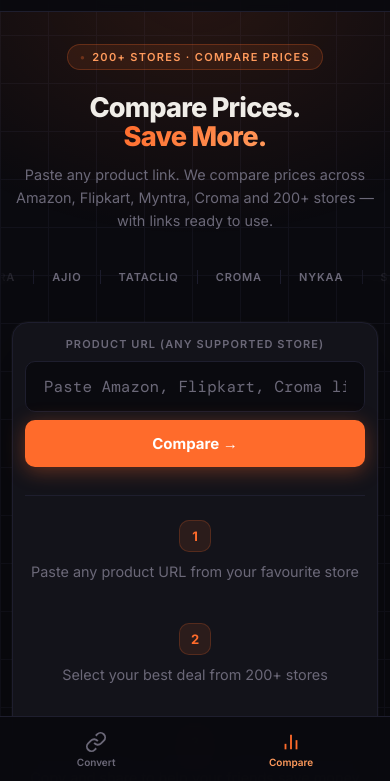
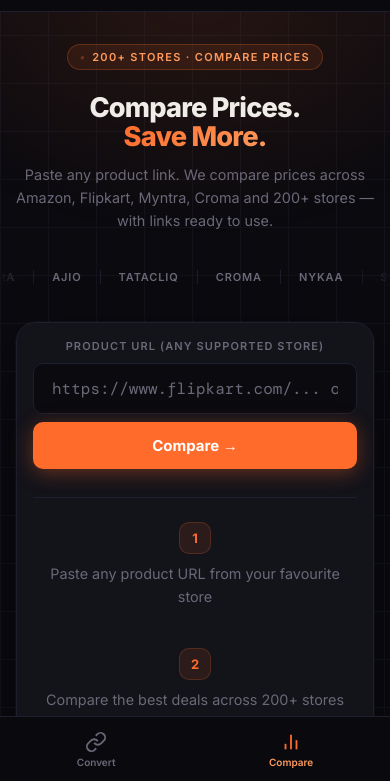
Before and after one commit to smartpicks0326-commits/extrape-affiliate, a website: page compare.html in a window 390 px wide. Shown: the part 61-842 px from the top of the page. Drawn offline with nearby package versions, Linux system fonts and the light colour scheme; no server answers.

Commit message:
Matched with index.html

```diff
--- a/compare.html
+++ b/compare.html
@@ -45,37 +45,23 @@ section{position:relative;z-index:1;}
 #hero h1{font-size:clamp(2.2rem,6vw,3.6rem);font-weight:800;line-height:1.05;letter-spacing:-.03em;margin-bottom:16px;}
 #hero h1 em{font-style:normal;background:linear-gradient(135deg,var(--accent) 0%,var(--accent2) 100%);-webkit-background-clip:text;-webkit-text-fill-color:transparent;background-clip:text;}
 #hero p{color:var(--muted);font-size:1rem;max-width:420px;margin:0 auto 24px;line-height:1.6;}
-/* ── Search card — mirrors index.html .card inside <main> ── */
-.search-card{
-  width:100%;max-width:580px;
-  background:var(--surface);
-  border:1px solid var(--border);
-  border-radius:20px;
-  padding:32px;
-  box-shadow:0 24px 64px rgba(0,0,0,0.4), 0 0 0 1px rgba(255,255,255,0.03);
-  box-sizing:border-box;
-  margin-top:40px;
-}
-/* ── Input label — mirrors index.html .input-label ── */
-.input-label{
-  font-size:11px;font-weight:600;
-  letter-spacing:0.1em;text-transform:uppercase;
-  color:var(--muted);
-  margin-bottom:10px;
-  display:block;
-}
-.input-wrap{width:100%;box-sizing:border-box;}
-.input-row{display:flex;gap:10px;width:100%;min-width:0;}
-#urlInput{flex:1;min-width:0;width:100%;max-width:100%;background:var(--bg);border:1.5px solid var(--border);color:var(--text);font-family:'DM Mono',monospace;font-size:13px;padding:14px 18px;border-radius:12px;outline:none;transition:border-color .2s,box-shadow .2s;-webkit-appearance:none;box-sizing:border-box;}
-#urlInput:focus{border-color:var(--accent);box-shadow:0 0 0 3px rgba(255,107,43,.12);}
+/* ── CARD — exact copy of index.html ── */
+.card-wrap{position:relative;z-index:1;width:100%;max-width:680px;padding:40px 24px 24px;box-sizing:border-box;}
+.card{background:var(--surface);border:1px solid var(--border);border-radius:20px;padding:32px;box-shadow:0 24px 64px rgba(0,0,0,0.4),0 0 0 1px rgba(255,255,255,0.03);}
+.input-label{font-size:11px;font-weight:600;letter-spacing:0.1em;text-transform:uppercase;color:var(--muted);margin-bottom:10px;display:block;}
+.input-row{display:flex;gap:10px;}
+#urlInput{flex:1;background:var(--bg);border:1.5px solid var(--border);color:var(--text);font-family:'DM Mono',monospace;font-size:13px;padding:14px 18px;border-radius:12px;outline:none;transition:border-color .2s,box-shadow .2s;}
 #urlInput::placeholder{color:var(--muted);}
-.btn-go{background:var(--accent);color:#fff;border:none;font-family:'Inter',sans-serif;font-weight:700;font-size:14px;padding:14px 24px;border-radius:12px;cursor:pointer;white-space:nowrap;transition:background .2s,transform .1s,box-shadow .2s;box-shadow:0 4px 20px rgba(255,107,43,.35);}
-.btn-go:hover{background:var(--accent2);box-shadow:0 6px 28px rgba(255,107,43,.45);}
-.btn-go:active{transform:scale(.97);}
-.btn-go:disabled{opacity:.5;cursor:not-allowed;transform:none;}
-.flash-tip{display:none;margin-top:12px;background:rgba(255,107,43,.07);border:1px solid rgba(255,107,43,.2);border-radius:10px;padding:10px 16px;font-size:12px;color:var(--accent2);text-align:center;}
-.flash-tip a{color:var(--accent);font-weight:700;text-decoration:none;}
-.flash-tip small{color:var(--muted);font-size:11px;display:block;margin-top:2px;}
+#urlInput:focus{border-color:var(--accent);box-shadow:0 0 0 3px rgba(255,107,43,0.12);}
+#compareBtn{background:var(--accent);color:#fff;border:none;font-family:'Inter',sans-serif;font-weight:700;font-size:14px;padding:14px 24px;border-radius:12px;cursor:pointer;white-space:nowrap;transition:background .2s,transform .1s,box-shadow .2s;box-shadow:0 4px 20px rgba(255,107,43,0.35);}
+#compareBtn:hover{background:var(--accent2);box-shadow:0 6px 28px rgba(255,107,43,0.45);}
+#compareBtn:active{transform:scale(0.97);}
+#compareBtn:disabled{opacity:0.5;cursor:not-allowed;transform:none;}
+/* ── HOW IT WORKS — exact copy of index.html ── */
+.how-it-works{margin-top:28px;padding-top:24px;border-top:1px solid var(--border);display:grid;grid-template-columns:repeat(3,1fr);gap:16px;}
+.how-item{text-align:center;}
+.how-num{display:inline-flex;align-items:center;justify-content:center;width:32px;height:32px;border-radius:10px;background:rgba(255,107,43,0.1);border:1px solid rgba(255,107,43,0.2);color:var(--accent);font-size:13px;font-weight:700;margin-bottom:8px;}
+.how-item p{font-size:12px;color:var(--muted);line-height:1.5;margin:0;}
 
 /* ── TICKER ── */
 .ticker-wrap{position:relative;z-index:1;width:100%;overflow:hidden;padding:14px 0;mask-image:linear-gradient(90deg,transparent,black 10%,black 90%,transparent);-webkit-mask-image:linear-gradient(90deg,transparent,black 10%,black 90%,transparent);}
@@ -256,10 +242,11 @@ footer{position:relative;z-index:1;text-align:center;padding:24px;font-size:12px
   .hero-text { padding: 0 16px; }
   #hero h1 { font-size: clamp(1.8rem, 8vw, 2.4rem); margin-bottom: 12px; }
   #hero p { font-size: .9rem; }
-  .search-card { width: calc(100% - 32px); padding: 18px 16px; border-radius: 16px; margin-top: 24px; max-width: 580px; }
+  .card-wrap { padding: 24px 16px 16px; }
+  .card { padding: 20px; }
   .input-row { flex-direction: column; gap: 8px; }
-  #urlInput { font-size: 14px; border-radius: 10px; }
-  .btn-go { width: 100%; border-radius: 10px; font-size: 15px; padding: 14px; }
+  #urlInput { border-radius: 10px; }
+  #compareBtn { width: 100%; border-radius: 10px; font-size: 15px; padding: 14px; }
   .wrap { padding: 0 14px; }
   .prod-card { flex-direction: column; gap: 12px; }
   .prod-img-wrap { width: 72px; height: 72px; }
@@ -275,21 +262,18 @@ footer{position:relative;z-index:1;text-align:center;padding:24px;font-size:12px
 }
 @media (max-width: 480px) {
   #hero h1 { font-size: 1.7rem; }
-  .search-card { width: calc(100% - 24px); padding: 14px 12px; }
+  .card { padding: 16px; }
+  .how-it-works { grid-template-columns: 1fr; }
   .store-name { font-size: 13px; }
   .store-price { font-size: 15px; }
   .tag { font-size: 9px; padding: 2px 6px; }
-  .hiw-grid { grid-template-columns: 1fr; }
 }
 
-
-/* ── Prevent horizontal overflow — safe globally ── */
+/* ── Prevent horizontal overflow ── */
 html, body { max-width: 100vw; overflow-x: hidden; }
-/* ── Mobile-only overflow fixes ── */
 @media (max-width: 768px) {
   .wrap { max-width: 100%; overflow: hidden; }
-  #urlInput { max-width: 100%; min-width: 0; font-size: 16px !important; /* prevent iOS zoom */ }
-  .input-wrap, .input-row { max-width: 100%; }
+  #urlInput { max-width: 100%; min-width: 0; font-size: 16px !important; }
 }
 </style>
 </head>
@@ -325,27 +309,29 @@ html, body { max-width: 100vw; overflow-x: hidden; }
     </div>
   </div>
 
-  <!-- Search card (mirrors index.html <main> > .card) -->
-  <div class="search-card">
-    <label class="input-label" for="urlInput">Product URL (any supported store)</label>
-    <div class="input-wrap">
+  <!-- Card — exact index.html structure, Compare instead of Convert -->
+  <div class="card-wrap">
+    <div class="card">
+      <label class="input-label" for="urlInput">Product URL (any supported store)</label>
       <div class="input-row">
-        <input id="urlInput" type="text" placeholder="Paste Amazon, Flipkart, Croma link..." autocomplete="off"/>
-        <button class="btn-go" id="compareBtn">Compare →</button>
+        <input type="text" inputmode="url" id="urlInput"
+          placeholder="https://www.flipkart.com/... or amazon.in/... or myntra.com/..."
+          autocomplete="off" spellcheck="false"/>
+        <button id="compareBtn">Compare →</button>
       </div>
-    </div>
-    <div class="hiw-grid">
-      <div class="hiw-item">
-        <div class="hiw-num">1</div>
-        <p>Paste any product URL from your favourite store</p>
-      </div>
-      <div class="hiw-item">
-        <div class="hiw-num">2</div>
-        <p>Select your best deal from 200+ stores</p>
-      </div>
-      <div class="hiw-item">
-        <div class="hiw-num">3</div>
-        <p>Copy and share to help your friends save money</p>
+      <div class="how-it-works">
+        <div class="how-item">
+          <div class="how-num">1</div>
+          <p>Paste any product URL from your favourite store</p>
+        </div>
+        <div class="how-item">
+          <div class="how-num">2</div>
+          <p>Compare the best deals across 200+ stores</p>
+        </div>
+        <div class="how-item">
+          <div class="how-num">3</div>
+          <p>Copy and share to help your friends save money</p>
+        </div>
       </div>
     </div>
   </div>
```
